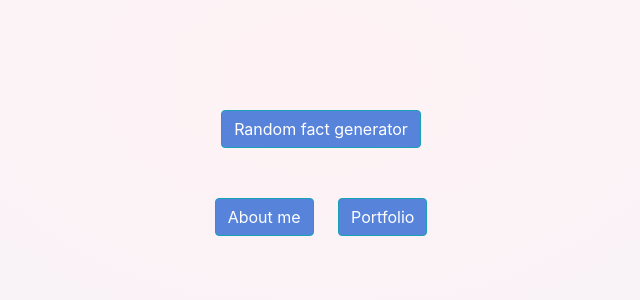
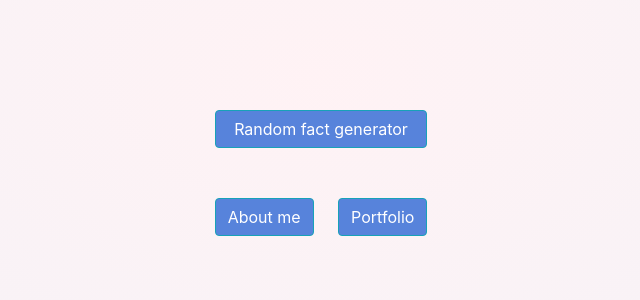
Before and after one commit to NezaVizintin/Neza_cv_personal_website, a Flask app: page / in a window 1280 px wide. Shown: the part 324-624 px from the top of the page, without its empty margins (319-959 px from the left). Run offline with Flask 2, Linux system fonts and the light colour scheme; some libraries are stand-ins or nearby versions; some web fonts are replaced.

Commit message:
Small visual tweeks and added facts about me

```diff
--- a/static/css/hw_style.css
+++ b/static/css/hw_style.css
@@ -75,6 +75,11 @@ body {
     font-family: "Sabon";
 }
 
+.container-index-buttons {
+    display: flex;
+    flex-direction: column;
+}
+
 .button-back {
     position: fixed; /* ignores all other elements on the page */
     color: slategrey;
--- a/templates/index.html
+++ b/templates/index.html
@@ -5,13 +5,14 @@
 {% block content %}
     <div class="mx-auto center-body">
         <h1 class="title center-element">Hello, my name is Neža and I love to learn!</h1>
-            <div class="center-element margin-bottom-50">
-                <div id="fact-generator-text" class="margin-bottom-50">&nbsp;</div>
-                <button id="fact-generator-button" class="btn btn-info">Random fact generator</button>
+        <h5 id="fact-generator-text" class="center-element margin-bottom-50">&nbsp;</h5>
+
+        <div class="container-index-buttons">
+            <button id="fact-generator-button" class="btn btn-info margin-bottom-50">Random fact generator</button>
+            <div class="center-element">
+                <a href="/about" class="btn btn-info" style="margin-right:20px;" role="button">About me</a>
+                <a href="/portfolio" class="btn btn-info" role="button">Portfolio</a>
             </div>
-        <div class="center-element">
-            <a href="/about" class="btn btn-info" style="margin-right:20px;" role="button">About me</a>
-            <a href="/portfolio" class="btn btn-info" role="button">Portfolio</a>
         </div>
     </div>
 {% endblock content %}
```
Also changed, not shown: facts.json (+7 -2 lines).
